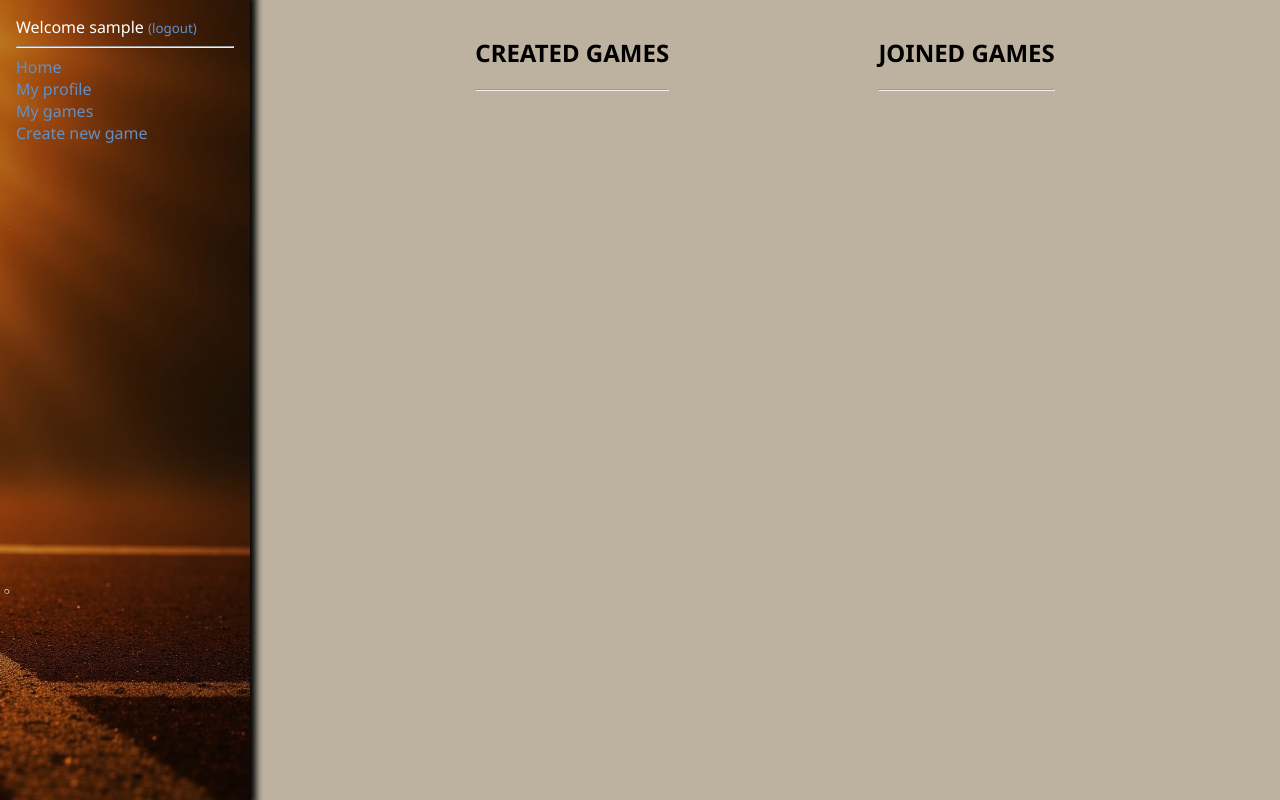
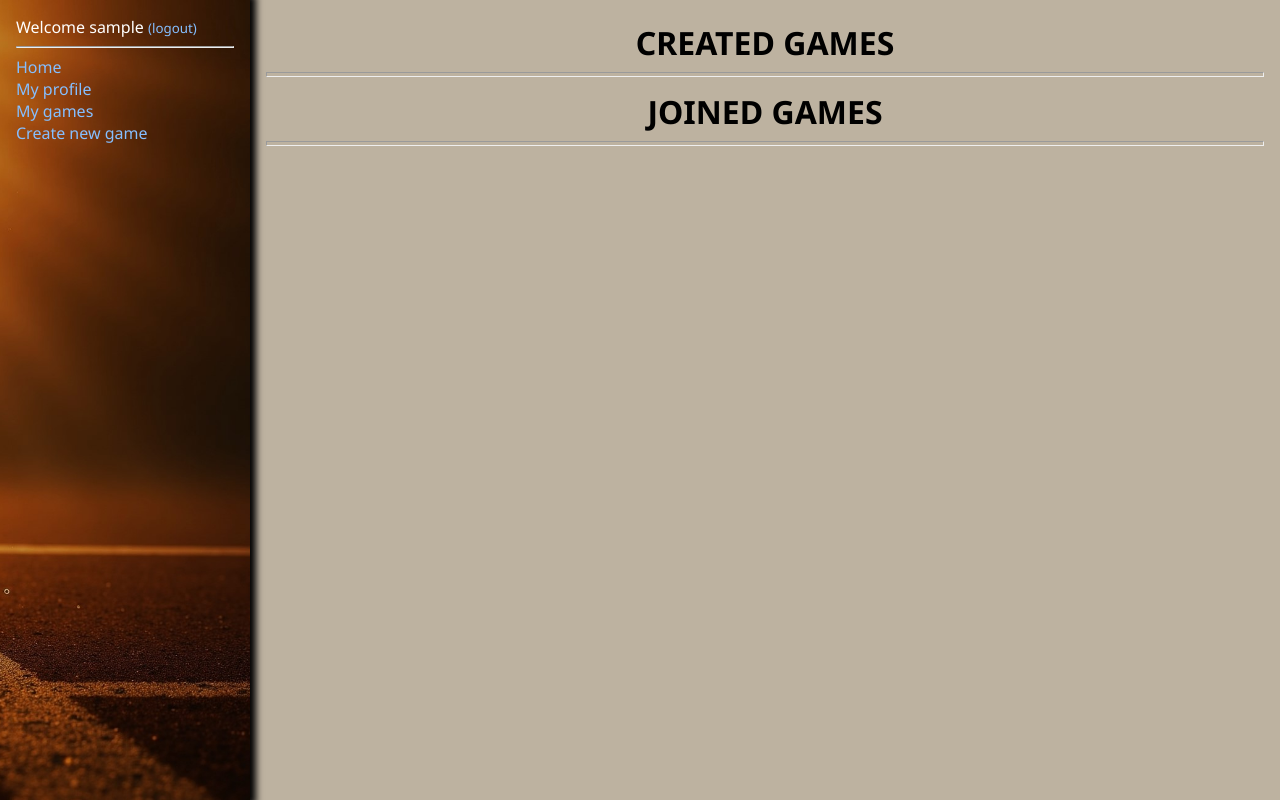
Before and after one commit to CorDamir/zagreballer, a Django app: page /my-games in a window 1280 px wide. Run offline with Django 4.2, Linux system fonts and the light colour scheme; the visitor is signed in with stand-in values (Sample User, id 1); data that the repository does not hold is empty.

Commit message:
fix 'my games' display, minor styling adjustments

```diff
--- a/games_display/forms.py
+++ b/games_display/forms.py
@@ -62,9 +62,3 @@ class CreateGameForm(forms.ModelForm):
     duration_minutes = forms.IntegerField(
         widget=forms.Select(choices=mins)
     )
-
-    # play_time_end = models.TimeField()
-    # field_number = models.IntegerField()
-    # creator = Player
-    # play time start
-    # play time end
--- a/games_display/templates/create-game.html
+++ b/games_display/templates/create-game.html
@@ -7,7 +7,7 @@
 
 {% block main %}
     <div class="form-container">
-            <form action="{% url 'create_game' %}" method="POST">
+        <form action="{% url 'create_game' %}" method="POST">
                 {% csrf_token %}
                 <div>
                     <label for="id_futsal_field">Select sports hall: </label>
@@ -63,7 +63,7 @@
                     {{ form.custom_description }}
                 </div>
                 <button type="submit">Create game!</button>
-            </form>
+        </form>
     </div>
 {% endblock %}
 
--- a/games_display/templates/my-games.html
+++ b/games_display/templates/my-games.html
@@ -1,7 +1,7 @@
 {% extends "index.html" %}
 
 {% block main %}
-    <div>
+    <div class="text-description-in-flex">
         <h2>CREATED GAMES</h2>
         <hr>
     </div>
@@ -11,10 +11,11 @@
             </div>
         {% endfor %}
 
-    <div>
+    <div class="text-description-in-flex">
         <h2>JOINED GAMES</h2>
         <hr>
     </div>
+
         {% for game in joined %}
         <div class="game-card" onclick="location.href='{% url 'game_info' game.id %}'">
             {% include "card-display.html" %}
--- a/static/assets/css/style.css
+++ b/static/assets/css/style.css
@@ -10,6 +10,7 @@
     --menu: #e3e3e3;
     --whitish: floralwhite;
     --reddish: #ec0b43;
+    --accent-shine: #85bfff;
 }
 
 /* TOGGLE-able CLASSES */
@@ -91,7 +92,7 @@ body {
     all: unset;
     cursor: pointer;
     user-select: none;
-    color: var(--accent);
+    color: var(--accent-shine);
 }
 
 #menu-options a:hover {
@@ -150,6 +151,22 @@ body {
     padding-right: 30px;
 }
 
+.text-description-in-flex {
+    width: 100%;
+    justify-self: center;
+    text-align: center;
+}
+
+.text-description-in-flex h2 {
+    font-weight: bold;
+    font-size: xx-large;
+    margin: 5px;
+}
+
+.text-description-in-flex hr {
+    height: 3px;
+}
+
 
 /* MEDIA QUERIES */
 @media screen and (max-width: 1000px){
--- a/zagreballer/settings.py
+++ b/zagreballer/settings.py
@@ -29,7 +29,7 @@ STATIC_ROOT = os.path.join(BASE_DIR, 'staticfiles')
 SECRET_KEY = os.environ.get("SECRET_KEY")
 
 # SECURITY WARNING: don't run with debug turned on in production!
-DEBUG = False
+DEBUG = True
 ALLOWED_HOSTS = ["127.0.0.1", ".herokuapp.com"]
 
 CSRF_TRUSTED_ORIGINS = [
```
Also changed, not shown: static/assets/css/game-creation.css (+10 -0 lines).
